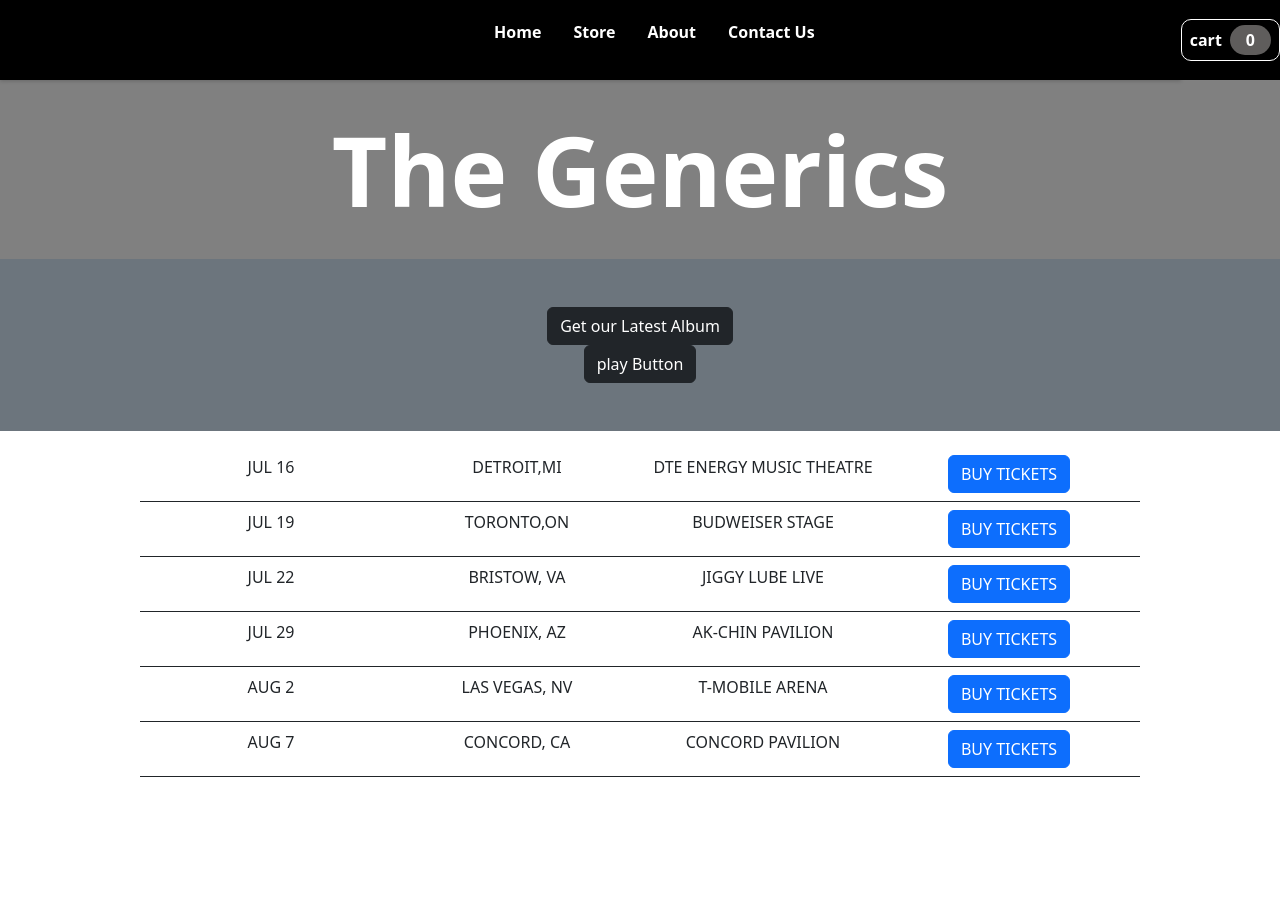
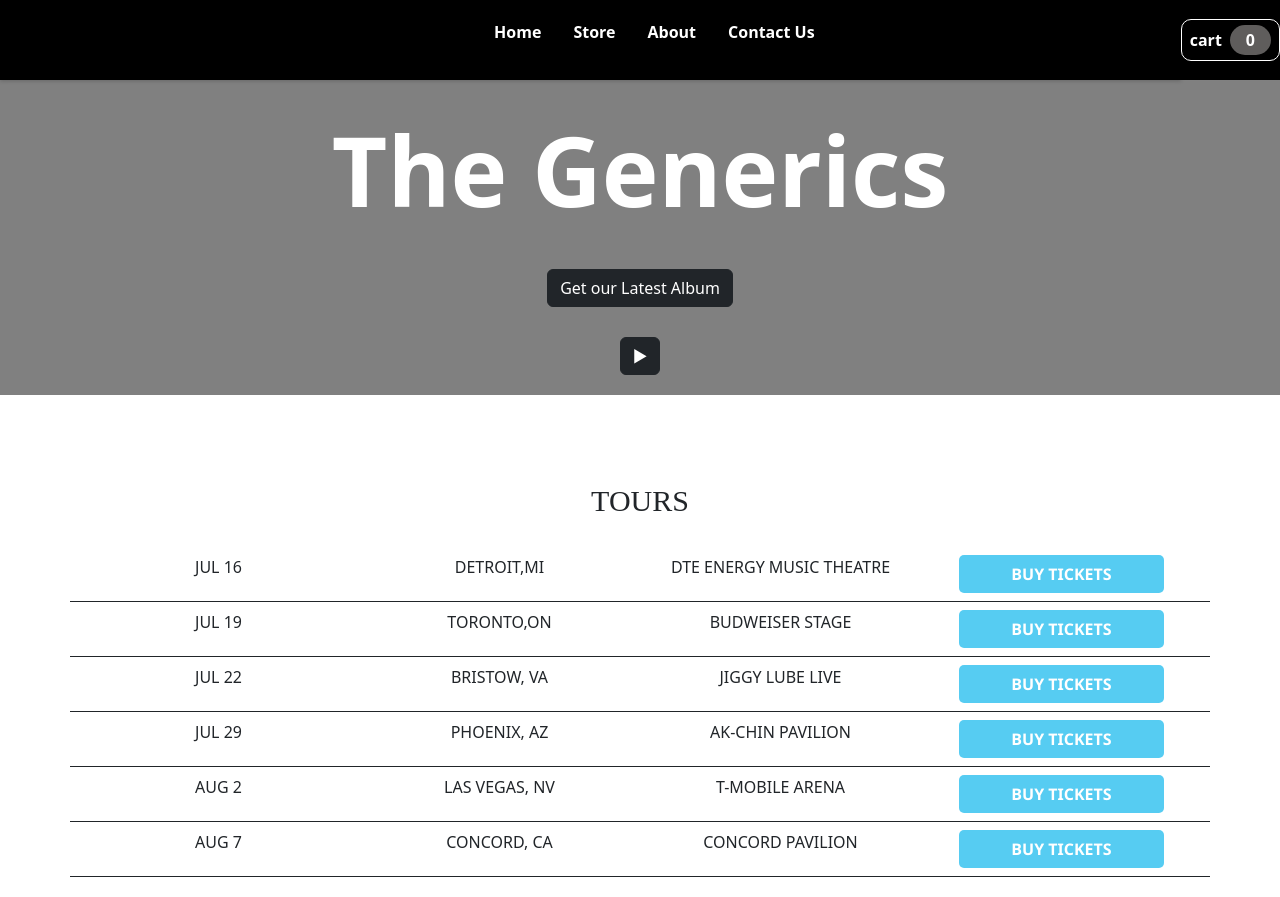
Before and after one commit to Koushik176/e-commerse-app, a React (Create React App) app: page / in a window 1280 px wide. Before the commit the page ends 800 px from the top, so only its background shows below. Built offline with nearby package versions, Linux system fonts and the light colour scheme.

Commit message:
HomePage Updated

```diff
--- a/src/Components/Home/HomePageContent.js
+++ b/src/Components/Home/HomePageContent.js
@@ -1,18 +1,21 @@
 import React from "react";
 import { Button, Col, Container, Row } from "react-bootstrap";
+
+import classes from "./HomePageContent.module.css";
 
 const HomePageContent = () => {
   return (
     <div>
-      <header className="bg-secondary p-5 d-flex flex-column align-items-center mb-3">
-        <Button variant="dark" className="">
+      <header className={classes.header}>
+        <Button variant="dark" className={classes.latestalbum}>
           Get our Latest Album
         </Button>
-        <Button variant="dark" className="">
-          play Button
+        <Button variant="dark" className={classes.playbtn}>
+          &#9654;
         </Button>
       </header>
-      <Container style={{ width: 1000 }}>
+      <Container className={classes.container}>
+      <h2>TOURS</h2>
         <Row className="border-bottom border-dark p-2">
           <Col className="d-flex justify-content-center">JUL 16</Col>
           <Col className="d-flex justify-content-center">DETROIT,MI</Col>
--- /dev/null
+++ b/src/Components/Home/HomePageContent.module.css
@@ -0,0 +1,57 @@
+.header {
+    background-color: grey;
+    display: flex;
+    flex-direction: column;
+    align-items: center;
+    margin-bottom: 3rem;
+}
+
+.latestalbum {
+    display: block;
+    border: 1px solid #56CCF2;
+    padding: 10px 30px;
+    font-size: 23px;
+    font-weight: 200;
+    margin: 10px auto;
+    background: inherit;
+    cursor: pointer;
+    color: white;
+}
+
+.playbtn {
+    cursor: pointer;
+    display: block;
+    border: 2px solid #56CCF2;
+    border-radius: 50%;
+    padding: 20px;
+    font-size: 30px;
+    font-weight: 200;
+    margin: 20px auto;
+    background: inherit;
+    color: #56CCF2;
+}
+
+.container {
+    display: block;
+    max-width: 900px;
+    margin: 0 auto;
+    padding: 20px 30px;
+}
+
+.container h2 {
+    font-family: "Metal Mania";
+    text-align: center;
+    padding: 20px;
+    font-size: 30px;
+}
+
+.container button {
+    width: 80%;
+    background-color: #56CCF2;
+    color: white;
+    border: none;
+    padding: 7px;
+    border-radius: 5px;
+    font-weight: 700;
+    font-family: 'Segoe UI', Tahoma, Geneva, Verdana, sans-serif;
+}
```
Also changed, not shown: src/Components/About/AboutPageContent.js (added).
